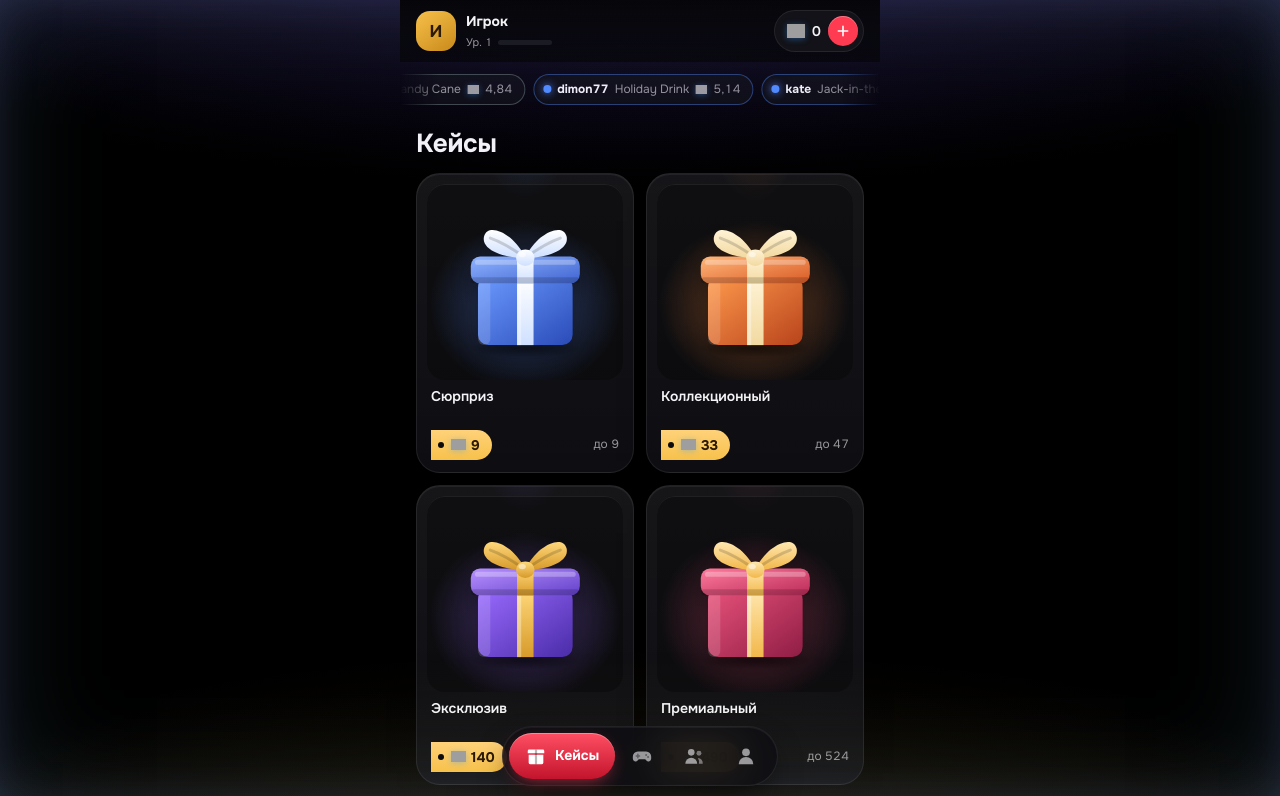
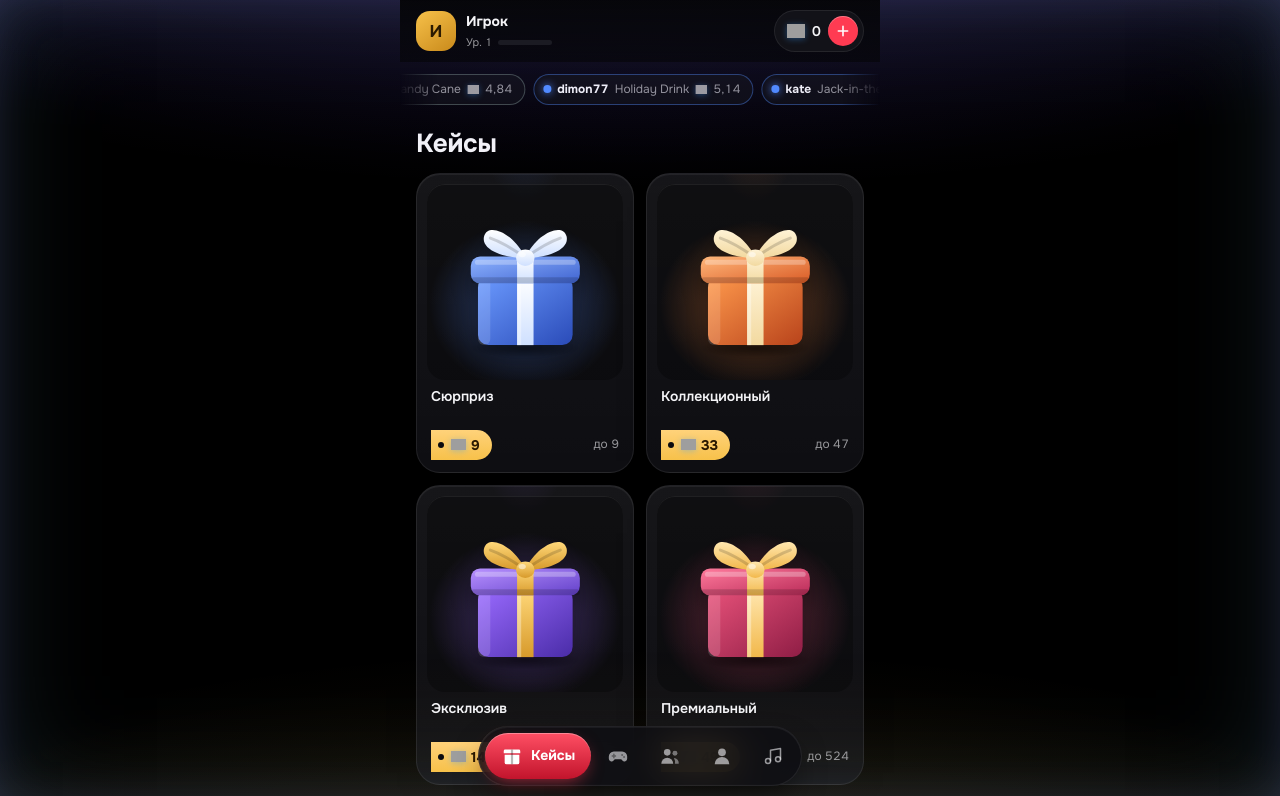
Before and after one commit to impactsnoser/ZALUPA, a React (Vite) app in the folder frontend/: page / in a window 1280 px wide. Shown: the top 796 px of the page. Built offline with nearby package versions, Linux system fonts and the light colour scheme; no server answers; grey boxes are pictures that could not be loaded; a web font is replaced by a local one; what @tonconnect/ui-react would draw is missing.

Commit message:
Add secret music button

```diff
--- a/frontend/src/App.tsx
+++ b/frontend/src/App.tsx
@@ -61,6 +61,7 @@ export default function App() {
   const [isAdmin, setIsAdmin] = useState(false);
   const [transactions, setTransactions] = useState<Transaction[]>([]);
   const [toast, setToast] = useState("");
+  const [musicPlaying, setMusicPlaying] = useState(false);
 
   const tgUser = tg?.initDataUnsafe?.user;
   const name = tgUser?.first_name ?? tgUser?.username ?? "Игрок";
@@ -192,6 +193,22 @@ export default function App() {
   const closeGame = () => setGame(null);
   const gameProps = { balance, onSpend: spend, onWin: win, onDeposit: () => setDepositOpen(true) };
 
+  function toggleSecretMusic() {
+    const audio = document.getElementById("secret-track") as HTMLAudioElement | null;
+    if (!audio) return;
+    if (audio.paused) {
+      void audio.play().then(() => {
+        setMusicPlaying(true);
+        setToast("Голда на Голду 🎵");
+      }).catch(() => setToast("Не удалось включить музыку"));
+    } else {
+      audio.pause();
+      setMusicPlaying(false);
+      setToast("Музыка на паузе");
+    }
+    tg?.HapticFeedback?.impactOccurred("light");
+  }
+
   return (
     <div className="app">
       <div className="edge-glow" aria-hidden="true" />
@@ -246,7 +263,22 @@ export default function App() {
             <span>{t.label}</span>
           </button>
         ))}
+        <button
+          className={`dock-music${musicPlaying ? " playing" : ""}`}
+          onClick={toggleSecretMusic}
+          aria-label={musicPlaying ? "Поставить песню на паузу" : "Включить секретную песню"}
+          aria-pressed={musicPlaying}
+          title="🎵"
+        >
+          <svg viewBox="0 0 24 24" aria-hidden="true">
+            <path d="M9 18V5l12-2v13" />
+            <circle cx="6" cy="18" r="3" />
+            <circle cx="18" cy="16" r="3" />
+          </svg>
+        </button>
       </nav>
+
+      <audio id="secret-track" src="/golda-na-goldu.mp3" preload="none" onEnded={() => setMusicPlaying(false)} />
 
       {game && (
         <div className="play">
--- a/frontend/src/index.css
+++ b/frontend/src/index.css
@@ -192,6 +192,12 @@ small { font-size: 12px; }
 .dock-item span { max-width: 0; overflow: hidden; opacity: 0; font-weight: 700; font-size: 14px; white-space: nowrap; transition: max-width 0.3s, opacity 0.2s; }
 .dock-item[aria-current="page"] { background: linear-gradient(180deg, #ff4f64, var(--ribbon-2)); color: #fff; gap: 8px; padding: 0 16px; box-shadow: 0 6px 18px -6px rgba(255, 59, 82, 0.7), inset 0 1px 0 rgba(255, 255, 255, 0.32); }
 .dock-item[aria-current="page"] span { max-width: 90px; opacity: 1; }
+.dock-music { display: grid; place-items: center; flex: none; width: 44px; height: 46px; margin-left: 2px; border-radius: 999px; color: var(--snow-dim); transition: color .2s, background .2s, box-shadow .2s; }
+.dock-music svg { width: 20px; height: 20px; fill: none; stroke: currentColor; stroke-width: 1.8; stroke-linecap: round; stroke-linejoin: round; }
+.dock-music.playing { color: #201500; background: linear-gradient(145deg, #ffe08c, var(--foil)); box-shadow: 0 0 18px rgba(247,193,74,.38); animation: music-pulse 1.4s ease-in-out infinite; }
+.dock-music:active { transform: scale(.94); }
+@keyframes music-pulse { 50% { box-shadow: 0 0 24px rgba(247,193,74,.58); } }
+audio#secret-track { display: none; }
 
 /* ============ Нижний лист ============ */
 .sheet-backdrop { position: fixed; inset: 0; z-index: 60; display: flex; align-items: flex-end; justify-content: center; background: rgba(0, 0, 0, 0.78); backdrop-filter: blur(2px); animation: fade 0.2s; }
```
Also changed, not shown: 1 other file (tests, documents, lock files or other folders).
